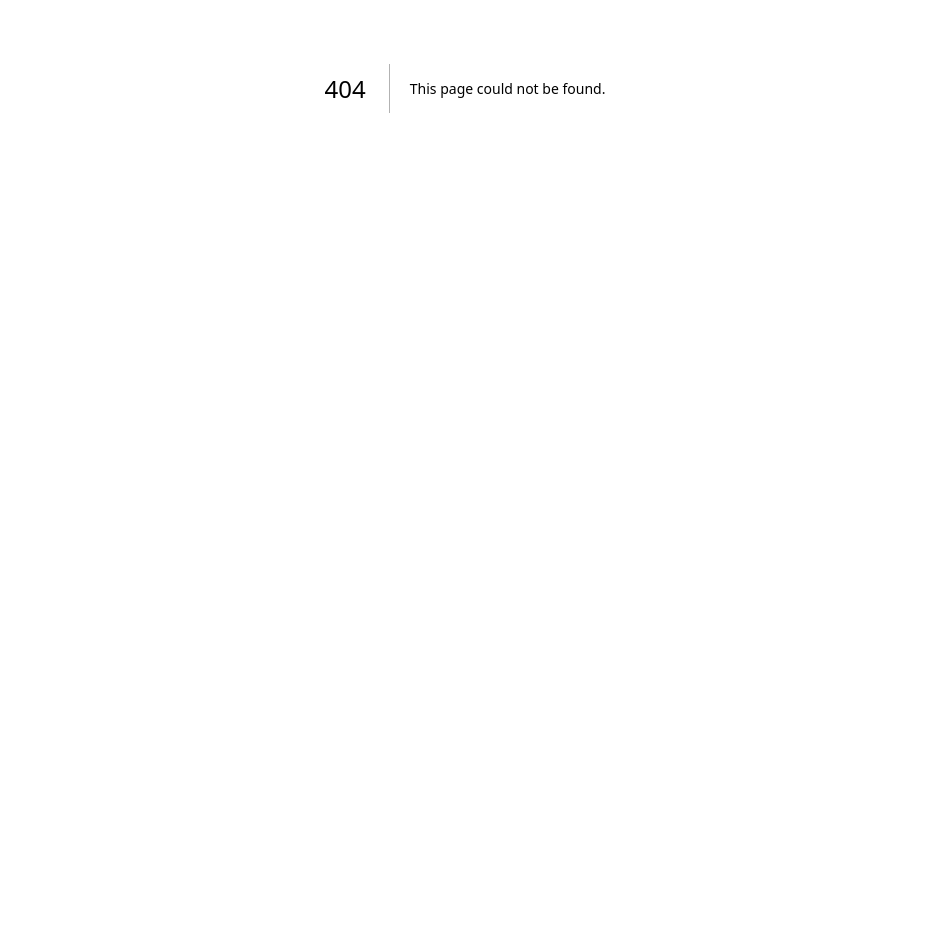
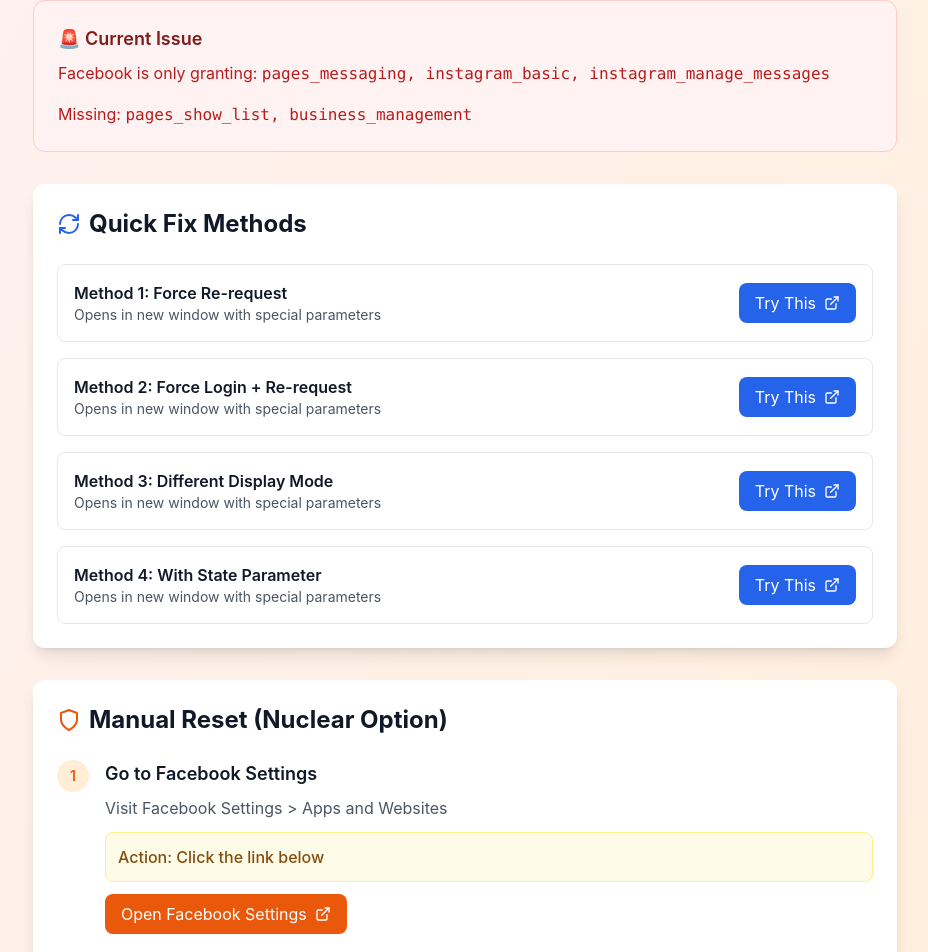
Before and after one commit to raj20023/autonique-ai-temp, a Next.js app in the folder frontend/: page /force-permissions in a window 1280 px wide. Before the commit this address had no page. Shown: the part 312-1264 px from the top of the page, without its empty margins (175-1103 px from the left). Before the commit the page ends 800 px from the top, so only its background shows below. Built offline with nearby package versions, Linux system fonts and the light colour scheme.

Commit message:
forse permission reset

```diff
--- /dev/null
+++ b/frontend/src/pages/force-permissions.tsx
@@ -0,0 +1,218 @@
+import { useState } from 'react';
+import Head from 'next/head';
+import { motion } from 'framer-motion';
+import { AlertTriangle, ExternalLink, RefreshCw, Shield, CheckCircle } from 'lucide-react';
+
+export default function ForcePermissionsPage() {
+  const [step, setStep] = useState(1);
+
+  // Multiple URLs with different parameters to force Facebook to re-evaluate
+  const forceUrls = [
+    {
+      name: "Method 1: Force Re-request",
+      url: "https://www.facebook.com/v18.0/dialog/oauth?client_id=2032087817551720&redirect_uri=https%3A%2F%2Fautonique.in%2Fauth%2Fcallback&scope=pages_messaging%2Cinstagram_basic%2Cinstagram_manage_messages%2Cpages_show_list%2Cbusiness_management&response_type=code&auth_type=rerequest&display=popup&force_login=true"
+    },
+    {
+      name: "Method 2: Force Login + Re-request",
+      url: "https://www.facebook.com/v18.0/dialog/oauth?client_id=2032087817551720&redirect_uri=https%3A%2F%2Fautonique.in%2Fauth%2Fcallback&scope=pages_messaging%2Cinstagram_basic%2Cinstagram_manage_messages%2Cpages_show_list%2Cbusiness_management&response_type=code&auth_type=rerequest&display=page&force_login=true&reauthorize=true"
+    },
+    {
+      name: "Method 3: Different Display Mode",
+      url: "https://www.facebook.com/v18.0/dialog/oauth?client_id=2032087817551720&redirect_uri=https%3A%2F%2Fautonique.in%2Fauth%2Fcallback&scope=pages_messaging%2Cinstagram_basic%2Cinstagram_manage_messages%2Cpages_show_list%2Cbusiness_management&response_type=code&auth_type=rerequest&display=page"
+    },
+    {
+      name: "Method 4: With State Parameter",
+      url: "https://www.facebook.com/v18.0/dialog/oauth?client_id=2032087817551720&redirect_uri=https%3A%2F%2Fautonique.in%2Fauth%2Fcallback&scope=pages_messaging%2Cinstagram_basic%2Cinstagram_manage_messages%2Cpages_show_list%2Cbusiness_management&response_type=code&auth_type=rerequest&display=popup&state=force_permissions_reset"
+    }
+  ];
+
+  const manualSteps = [
+    {
+      title: "Go to Facebook Settings",
+      description: "Visit Facebook Settings > Apps and Websites",
+      action: "Click the link below",
+      url: "https://www.facebook.com/settings?tab=applications"
+    },
+    {
+      title: "Find AutoniqueAI App",
+      description: "Look for 'AutoniqueAI' or any app with ID '2032087817551720'",
+      action: "Click on the app name"
+    },
+    {
+      title: "Remove All Permissions",
+      description: "Click 'Remove' or 'Revoke Access' to completely disconnect the app",
+      action: "This will reset ALL permissions"
+    },
+    {
+      title: "Clear Browser Data",
+      description: "Clear cookies and cache for facebook.com",
+      action: "This ensures no cached permission data"
+    },
+    {
+      title: "Try Login Again",
+      description: "Return to AutoniqueAI and log in again",
+      action: "Should now show ALL permission requests"
+    }
+  ];
+
+  const tryMethod = (url: string) => {
+    console.log('🚀 Trying force permission URL:', url);
+    window.open(url, '_blank', 'width=600,height=700');
+  };
+
+  return (
+    <>
+      <Head>
+        <title>Force Permissions Reset - AutoniqueAI</title>
+        <meta name="description" content="Force Facebook to request all permissions" />
+      </Head>
+
+      <div className="min-h-screen bg-gradient-to-br from-red-50 to-orange-100">
+        <div className="max-w-4xl mx-auto px-4 py-12">
+          {/* Header */}
+          <motion.div
+            initial={{ opacity: 0, y: 20 }}
+            animate={{ opacity: 1, y: 0 }}
+            className="text-center mb-12"
+          >
+            <div className="flex justify-center mb-6">
+              <div className="bg-red-100 p-4 rounded-full">
+                <AlertTriangle className="h-12 w-12 text-red-600" />
+              </div>
+            </div>
+            <h1 className="text-4xl font-bold text-gray-900 mb-4">
+              🔥 Nuclear Permission Reset
+            </h1>
+            <p className="text-xl text-gray-600 max-w-2xl mx-auto">
+              Facebook is being stubborn about permissions. Let's force it to cooperate!
+            </p>
+          </motion.div>
+
+          {/* Current Issue */}
+          <div className="bg-red-50 border border-red-200 rounded-xl p-6 mb-8">
+            <h3 className="text-lg font-semibold text-red-900 mb-2">
+              🚨 Current Issue
+            </h3>
+            <p className="text-red-700 mb-4">
+              Facebook is only granting: <code>pages_messaging, instagram_basic, instagram_manage_messages</code>
+            </p>
+            <p className="text-red-700">
+              Missing: <code>pages_show_list, business_management</code>
+            </p>
+          </div>
+
+          {/* Quick Fix Methods */}
+          <div className="bg-white rounded-xl shadow-lg p-6 mb-8">
+            <h2 className="text-2xl font-bold text-gray-900 mb-6 flex items-center">
+              <RefreshCw className="h-6 w-6 mr-2 text-blue-600" />
+              Quick Fix Methods
+            </h2>
+
+            <div className="grid gap-4">
+              {forceUrls.map((method, index) => (
+                <div key={index} className="border border-gray-200 rounded-lg p-4">
+                  <div className="flex items-center justify-between">
+                    <div>
+                      <h3 className="font-semibold text-gray-900">{method.name}</h3>
+                      <p className="text-sm text-gray-600">
+                        Opens in new window with special parameters
+                      </p>
+                    </div>
+                    <button
+                      onClick={() => tryMethod(method.url)}
+                      className="bg-blue-600 text-white px-4 py-2 rounded-lg hover:bg-blue-700 transition-colors flex items-center"
+                    >
+                      Try This
+                      <ExternalLink className="h-4 w-4 ml-2" />
+                    </button>
+                  </div>
+                </div>
+              ))}
+            </div>
+          </div>
+
+          {/* Manual Reset Steps */}
+          <div className="bg-white rounded-xl shadow-lg p-6 mb-8">
+            <h2 className="text-2xl font-bold text-gray-900 mb-6 flex items-center">
+              <Shield className="h-6 w-6 mr-2 text-orange-600" />
+              Manual Reset (Nuclear Option)
+            </h2>
+
+            <div className="space-y-6">
+              {manualSteps.map((step, index) => (
+                <div key={index} className="flex items-start space-x-4">
+                  <div className="flex-shrink-0">
+                    <div className="w-8 h-8 bg-orange-100 rounded-full flex items-center justify-center">
+                      <span className="text-sm font-semibold text-orange-600">{index + 1}</span>
+                    </div>
+                  </div>
+
+                  <div className="flex-1">
+                    <h3 className="text-lg font-semibold text-gray-900 mb-2">
+                      {step.title}
+                    </h3>
+                    <p className="text-gray-600 mb-3">
+                      {step.description}
+                    </p>
+
+                    <div className="bg-yellow-50 border border-yellow-200 rounded-lg p-3">
+                      <p className="text-yellow-800 font-medium">
+                        Action: {step.action}
+                      </p>
+                    </div>
+
+                    {step.url && (
+                      <a
+                        href={step.url}
+                        target="_blank"
+                        rel="noopener noreferrer"
+                        className="inline-flex items-center mt-3 px-4 py-2 bg-orange-600 text-white rounded-lg hover:bg-orange-700 transition-colors"
+                      >
+                        Open Facebook Settings
+                        <ExternalLink className="h-4 w-4 ml-2" />
+                      </a>
+                    )}
+                  </div>
+                </div>
+              ))}
+            </div>
+          </div>
+
+          {/* What Should Happen */}
+          <div className="bg-green-50 border border-green-200 rounded-xl p-6 mb-8">
+            <h3 className="text-lg font-semibold text-green-900 mb-4 flex items-center">
+              <CheckCircle className="h-5 w-5 mr-2" />
+              What Should Happen After Reset
+            </h3>
+            <div className="space-y-2 text-green-800">
+              <p>✅ Facebook should show ALL permission requests</p>
+              <p>✅ You should see requests for "Manage Pages" and "Business Management"</p>
+              <p>✅ Backend logs should show all 5 permissions granted</p>
+              <p>✅ You should see your Facebook pages listed</p>
+            </div>
+          </div>
+
+          {/* Debug Info */}
+          <div className="bg-gray-50 border border-gray-200 rounded-xl p-6">
+            <h3 className="text-lg font-semibold text-gray-900 mb-4">
+              🔍 Debug Information
+            </h3>
+            <div className="space-y-2 text-sm text-gray-700 font-mono">
+              <p><strong>App ID:</strong> 2032087817551720</p>
+              <p><strong>Required Scope:</strong> pages_messaging,instagram_basic,instagram_manage_messages,pages_show_list,business_management</p>
+              <p><strong>Redirect URI:</strong> https://autonique.in/auth/callback</p>
+              <p><strong>API Version:</strong> v18.0</p>
+            </div>
+          </div>
+
+          {/* Back to Home */}
+          <div className="text-center mt-8">
+            <a href="/" className="text-gray-600 hover:text-gray-800 transition-colors">
+              ← Back to Home
+            </a>
+          </div>
+        </div>
+      </div>
+    </>
+  );
+}
```
Also changed, not shown: 1 other file (tests, documents, lock files or other folders).
